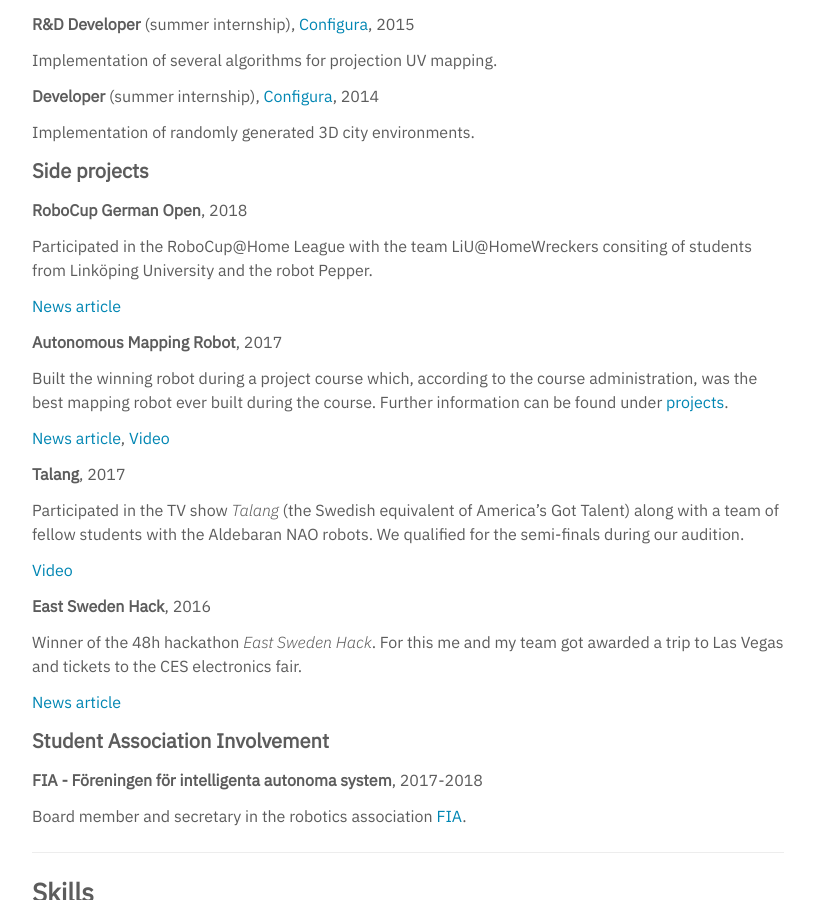
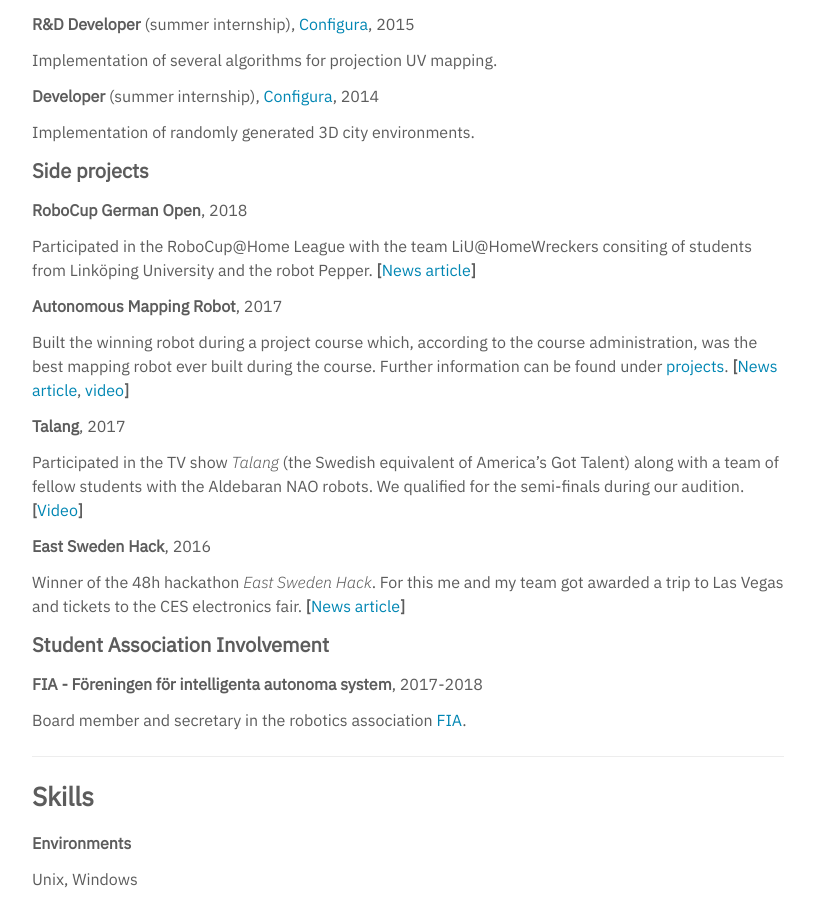
Before and after one commit to williamsjoblom/williamsjoblom.github.io, a Jekyll site: the page built from resume.md, in a window 1280 px wide and 900 px high, scrolled down 888 px. Shown: the whole window, without its empty margins (232-1047 px from the left). Built offline with Jekyll 4.4.1, drawn with Linux system fonts in a browser that asks for light colours.

```diff
--- a/resume.md
+++ b/resume.md
@@ -46,28 +46,25 @@ Implementation of randomly generated 3D city environments.
 
 **RoboCup German Open**, 2018
 
-Participated in the RoboCup@Home League with the team LiU@HomeWreckers consiting of students from Linköping University and the robot Pepper.
+Participated in the RoboCup@Home League with the team LiU@HomeWreckers consiting of students from Linköping University and the robot Pepper. **[**[News article](https://www.nyteknik.se/ingenjorskarriar/vm-vilken-ar-den-basta-hemroboten-6909132)**]**
 
-[News article](https://www.nyteknik.se/ingenjorskarriar/vm-vilken-ar-den-basta-hemroboten-6909132)
+
 
 **Autonomous Mapping Robot**, 2017
 
 Built the winning robot during a project course which, according to the course administration, was the best mapping robot ever built during the course. Further information can be found under [projects](/projects/#mapping-robot).
-
-[News article](https://liu.se/nyhet/kartroboten-som-grejade-segern),
-[Video](https://www.youtube.com/watch?v=i0qU6w0D43c)
+**[**[News article](https://liu.se/nyhet/kartroboten-som-grejade-segern),
+[video](https://www.youtube.com/watch?v=i0qU6w0D43c)**]**
 
 **Talang**, 2017
 
 Participated in the TV show *Talang* (the Swedish equivalent of America's Got Talent) along with a team of fellow students with the Aldebaran NAO robots. We qualified for the semi-finals during our audition.
-
-[Video](https://www.youtube.com/watch?v=NhZ9dEqTDQQ)
+**[**[Video](https://www.youtube.com/watch?v=NhZ9dEqTDQQ)**]**
 
 **East Sweden Hack**, 2016
 
 Winner of the 48h hackathon *East Sweden Hack*. For this me and my team got awarded a trip to Las Vegas and tickets to the CES electronics fair.
-
-[News article](https://liu.se/liu-nytt/arkiv/nyhetsarkiv/1.694679?l=sv)
+**[**[News article](https://liu.se/liu-nytt/arkiv/nyhetsarkiv/1.694679?l=sv)**]**
 
 #### Student Association Involvement
 
```
